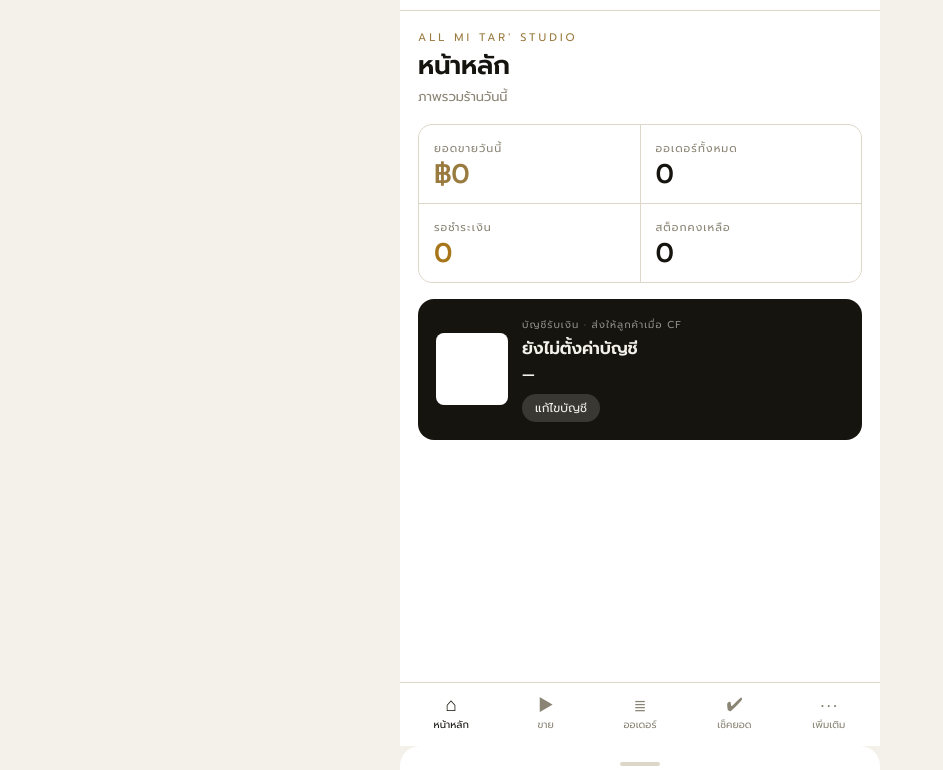
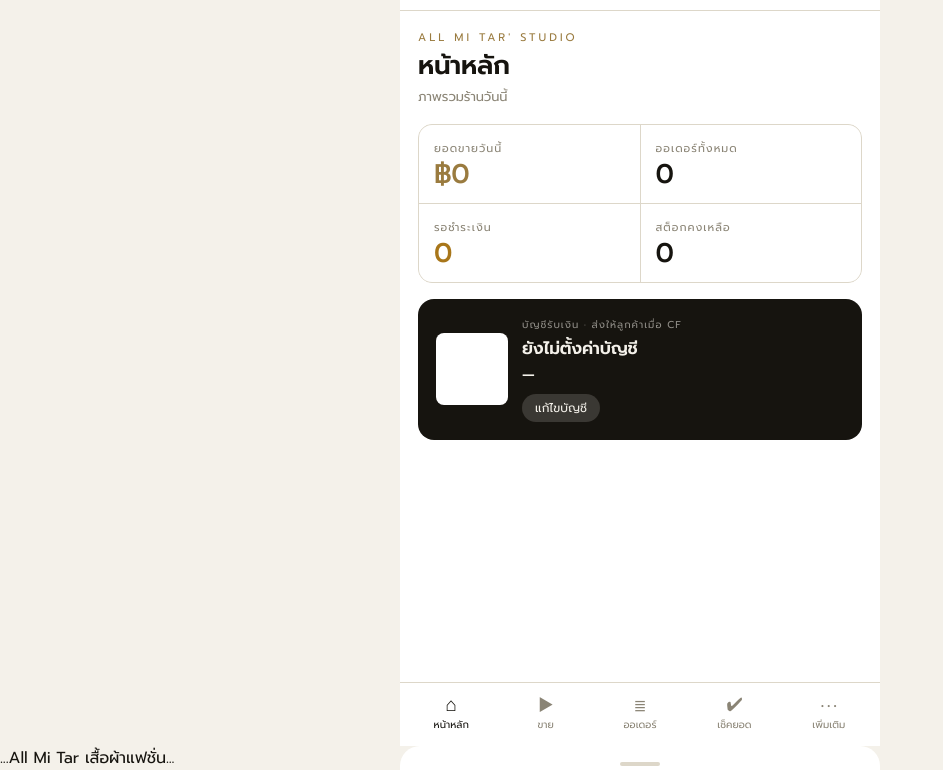
Before and after one commit to supongpat/mt-studio-live-, a website: page index.html in a window 1280 px wide. Shown: the part 54-824 px from the top of the page, without its empty margins (0-943 px from the left). Before the commit the page ends 800 px from the top, so only its background shows below. Drawn offline with nearby package versions, Linux system fonts and the light colour scheme; no server answers.

Commit message:
Update index.html

```diff
--- a/index.html
+++ b/index.html
@@ -182,6 +182,8 @@
     </div>
   </div>
 </div>
+  <footer style="...">...All Mi Tar เสื้อผ้าแฟชั่น...</footer>
+
 <script src="/app.js"></script>
 </body>
 </html>
```
